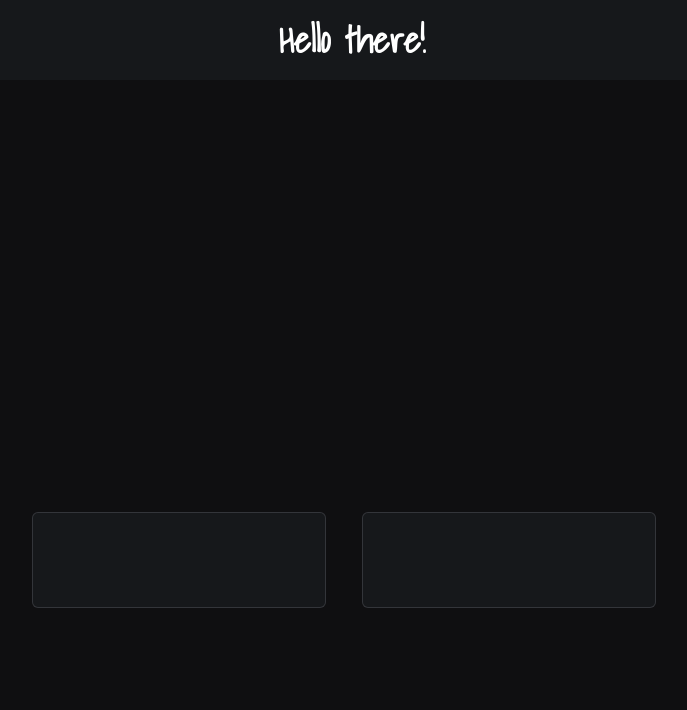
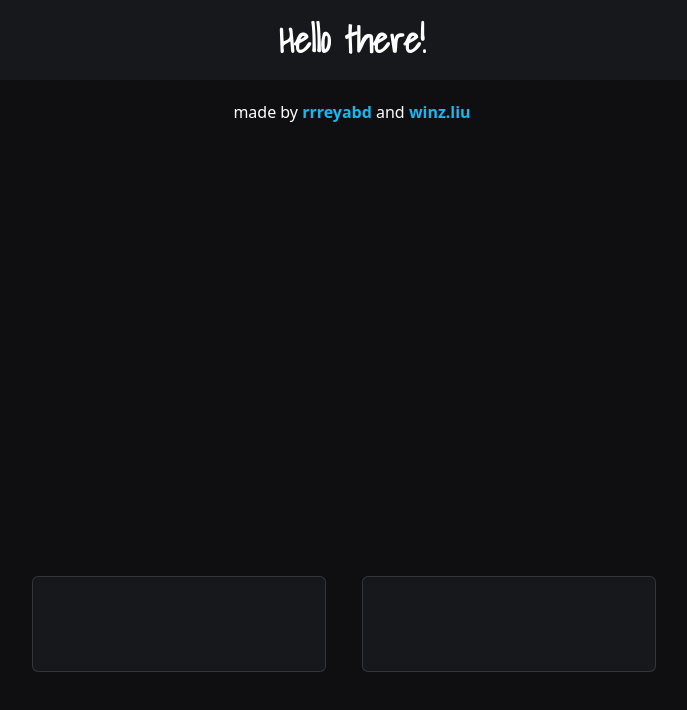
Before and after one commit to rrreyabd/hello-there, a website: page answer.html in a window 1280 px wide. Shown: the whole page, without its empty margins (288-975 px from the left). Drawn offline with Linux system fonts and the light colour scheme.

Commit message:
style: adding small adjustment

```diff
--- a/answer.html
+++ b/answer.html
@@ -19,7 +19,7 @@
             </div>
             <hr>
             <!-- <p id="bodyResult" class="font-light text-lg break-all">Well, give me your number then</p> -->
-            <p id="bodyResult" class="font-light text-lg break-all"></p>
+            <p id="bodyResult" class="text-lg break-all"></p>
         </div>
     </div>
 
@@ -30,7 +30,14 @@
     </header>
 
     <section class="w-screen sm:w-[40rem] h-fit pb-8 relative">
-
+        <div class="flex justify-center items-center h-16">
+            <p class="text-center text-white">
+                made by
+                <a class="text-blue font-semibold hover:underline" target="_blank" href="https://instagram.com/rrreyabd">rrreyabd</a>
+                and
+                <a class="text-blue font-semibold hover:underline" target="_blank" href="https://instagram.com/winz.liu">winz.liu</a>
+            </p>
+        </div>
         <main class="font-main px-4 sm:px-0 flex flex-col h-[80vh] justify-center">
             <!-- QUESTION -->
             <div class="min-h-[20rem] flex justify-center items-center text-center break-words py-8">
```
Also changed, not shown: dist/output.css.
